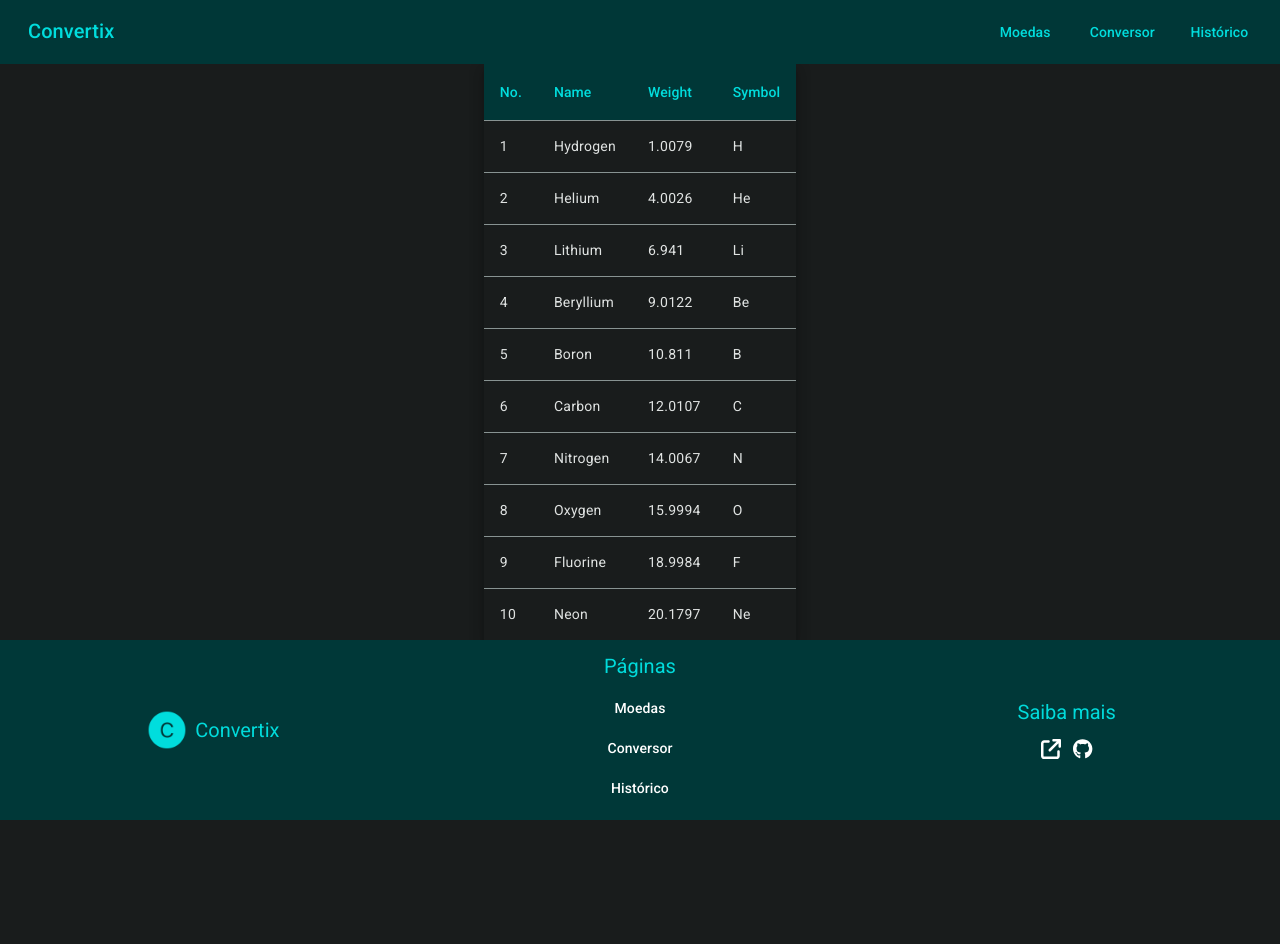
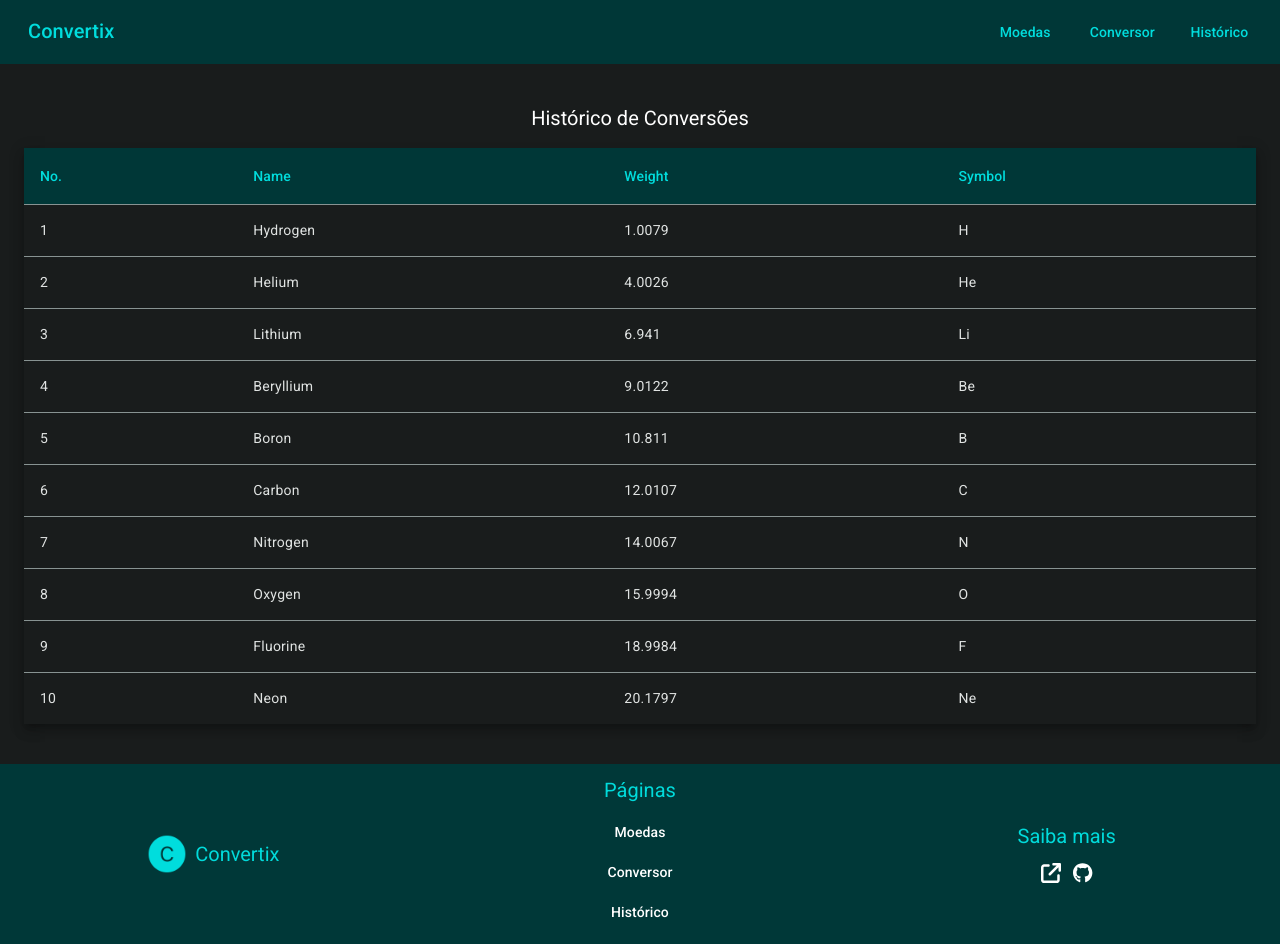
Before and after one commit to VictorJGB/convertix, an Angular app: page /historico in a window 1280 px wide. Before the commit the page ends 820 px from the top, so only its background shows below. Built offline with nearby package versions, Linux system fonts and the light colour scheme.

Commit message:
refactor: interfaces

```diff
--- a/package.json
+++ b/package.json
@@ -27,6 +27,7 @@
     "@fortawesome/free-solid-svg-icons": "^6.6.0",
     "rxjs": "~7.8.0",
     "tslib": "^2.3.0",
+    "zod": "^3.23.8",
     "zone.js": "~0.14.3"
   },
   "devDependencies": {
@@ -34,6 +35,7 @@
     "@angular/cli": "^18.1.0",
     "@angular/compiler-cli": "^18.1.0",
     "@types/jasmine": "~5.1.0",
+    "@types/node": "^22.3.0",
     "angular-eslint": "18.1.0",
     "autoprefixer": "^10.4.19",
     "eslint": "^9.6.0",
--- a/src/app/components/tables/coins-table/coins-table.component.ts
+++ b/src/app/components/tables/coins-table/coins-table.component.ts
@@ -9,7 +9,10 @@ import { MatSort, MatSortModule } from '@angular/material/sort';
 import { MatTableDataSource, MatTableModule } from '@angular/material/table';
 
 // services
-import { Coin, CoinsService } from '@services/coins.service';
+import { CoinsService } from '@app/services/coins.service';
+
+// interfaces
+import Coin from '@interfaces/coin';
 
 /**
  * @title Coins table component
--- /dev/null
+++ b/src/app/env/environment.ts
@@ -0,0 +1 @@
+export const API_URL = 'https://api.frankfurter.app'
--- /dev/null
+++ b/src/app/interfaces/coin.ts
@@ -0,0 +1,4 @@
+export default interface Coin {
+  code: string;
+  value: string;
+}
--- /dev/null
+++ b/src/app/interfaces/convert.ts
@@ -0,0 +1,6 @@
+export default interface ConvertResponse {
+  amount: number;
+  base: string;
+  date: string;
+  rates: Record<string, number>;
+}
--- a/src/app/pages/converter-page/converter-page.component.html
+++ b/src/app/pages/converter-page/converter-page.component.html
@@ -4,7 +4,7 @@
   <h1 class="text-2xl text-center lg:text-3xl">Conversor de moedas</h1>
 
   @if(isLoading$ | async) {
-    <p>Carregando...</p>
+    <mat-progress-spinner mode="indeterminate" class="absolute top-0 left-0 size-full bg-black/30 text-primary-80"/>
   }
 
   @if (coins$ | async; as coins) {
--- a/src/app/pages/converter-page/converter-page.component.ts
+++ b/src/app/pages/converter-page/converter-page.component.ts
@@ -26,8 +26,12 @@ import { FontAwesomeModule } from '@fortawesome/angular-fontawesome';
 import { faRotateRight } from '@fortawesome/free-solid-svg-icons';
 
 // services
-import { Coin, CoinsService, ConvertResponse } from '@services/coins.service';
+import { CoinsService } from '@services/coins.service';
 import { LoadingService } from '@services/loading.service';
+
+// interfaces
+import Coin from '@interfaces/coin';
+import ConvertResponse from '@interfaces/convert';
 
 
 @Component({
--- a/src/app/pages/history-page/history-page.component.html
+++ b/src/app/pages/history-page/history-page.component.html
@@ -1,3 +1,4 @@
-<div class="container grid justify-center size-full">
-  <app-history-table />
+<div class="grid col-span-1 row-span-1 gap-4 px-6 py-10 place-items-center">
+  <h1 class="text-xl">Histórico de Conversões</h1>
+  <app-history-table class="w-full"/>
 </div>
--- a/src/app/services/coins.service.ts
+++ b/src/app/services/coins.service.ts
@@ -1,20 +1,16 @@
 import { Injectable } from '@angular/core';
+
+// envs
+import { API_URL } from '@app/env/environment';
 
 // Http
 import { HttpClient } from '@angular/common/http';
 import { map, Observable } from 'rxjs';
 
-export interface Coin {
-  code: string;
-  value: string;
-}
+// interfaces
+import Coin from '@interfaces/coin';
+import ConvertResponse from '@interfaces/convert';
 
-export interface ConvertResponse {
-  amount: number;
-  base: string;
-  date: string;
-  rates: Record<string, number>;
-}
 
 @Injectable({
   providedIn: 'root',
@@ -22,10 +18,10 @@ export interface ConvertResponse {
 export class CoinsService {
   constructor(private http: HttpClient) {}
 
-  private API_URL = 'https://api.frankfurter.app';
+  url = API_URL
 
   getCoins(): Observable<Coin[]> {
-    return this.http.get<Coin>(`${this.API_URL}/currencies`).pipe(
+    return this.http.get<Coin>(`${this.url}/currencies`).pipe(
       map((response) => {
         // converting response
         return Object.entries(response).map(([code, value]) => {
@@ -50,7 +46,7 @@ export class CoinsService {
       to,
     };
 
-    return this.http.get<ConvertResponse>(`${this.API_URL}/latest`, {
+    return this.http.get<ConvertResponse>(`${this.url}/latest`, {
       params,
     });
   }
--- a/tsconfig.app.json
+++ b/tsconfig.app.json
@@ -1,13 +1,11 @@
-/* To learn more about Typescript configuration file: https://www.typescriptlang.org/docs/handbook/tsconfig-json.html. */
-/* To learn more about Angular compiler options: https://angular.dev/reference/configs/angular-compiler-options. */
 {
   "extends": "./tsconfig.json",
   "compilerOptions": {
     "outDir": "./out-tsc/app",
-    "types": []
+    "types": ["node"]
   },
   "files": [
-    "src/main.ts"
+    "src/main.ts",
   ],
   "include": [
     "src/**/*.d.ts"
```
Also changed, not shown: tsconfig.json (+4 -3 lines), src/app/services/history.service.ts (added), 1 other file (tests, documents, lock files or other folders).
